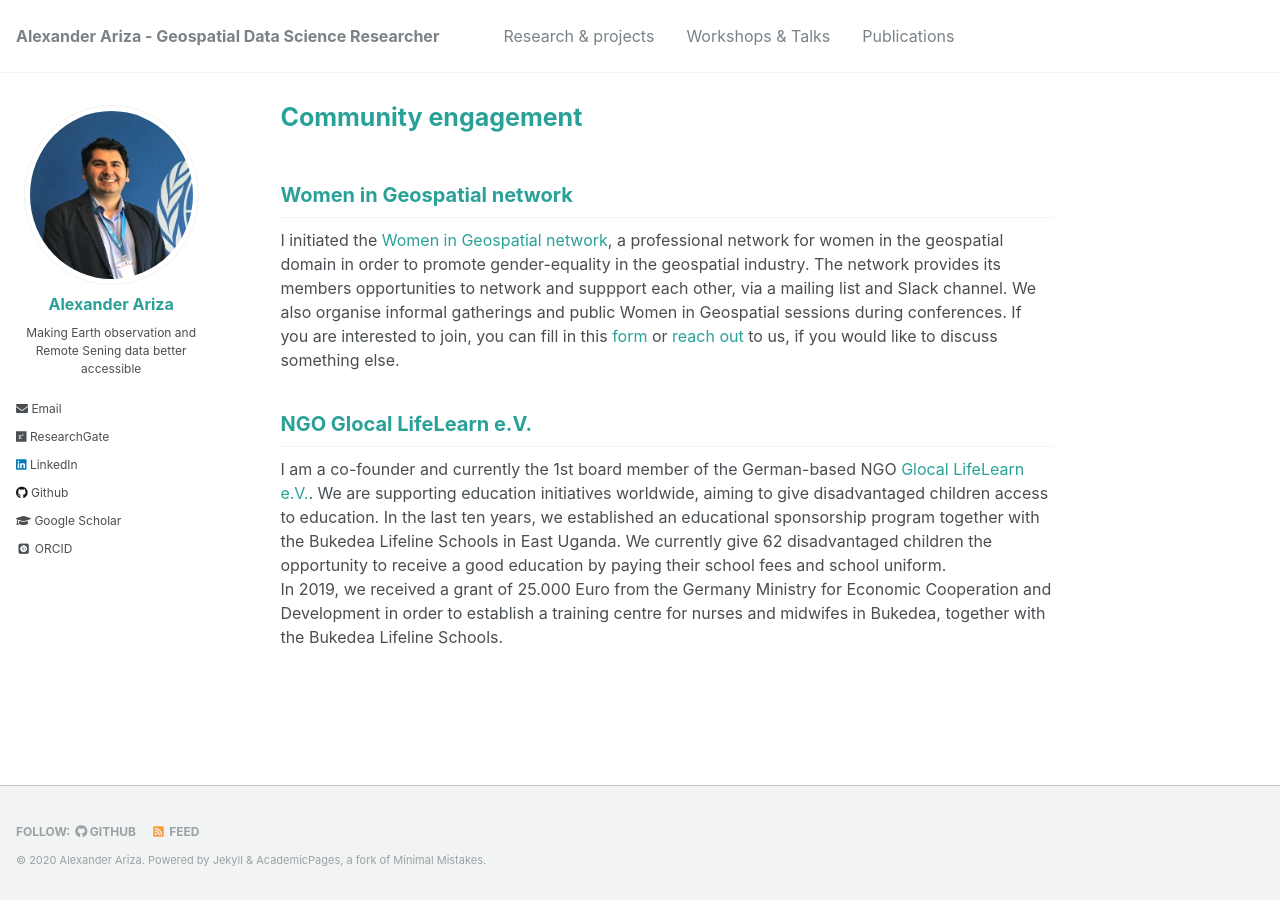
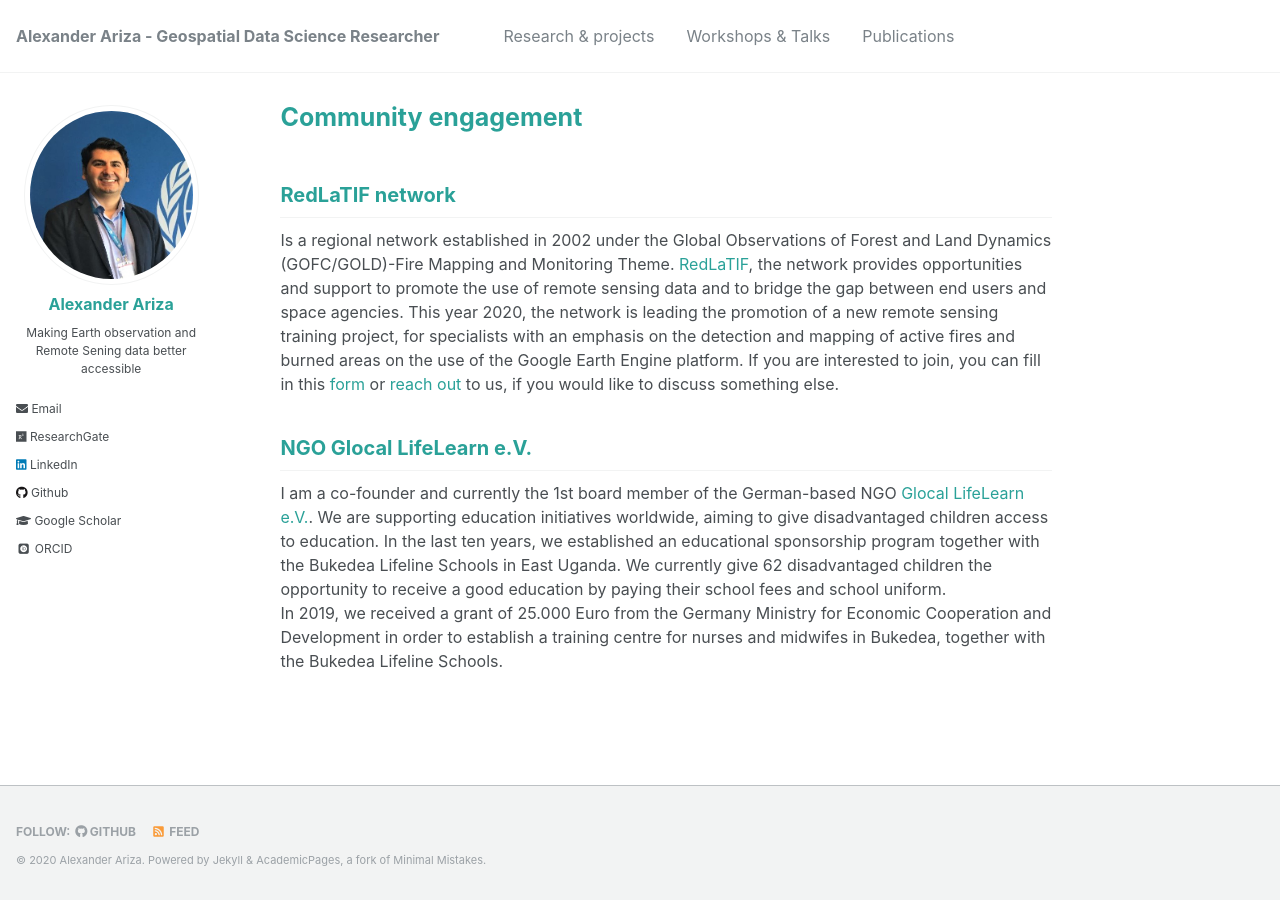
Before and after one commit to Alexanderariza/alexanderariza.github.io, a Jekyll site: the page built from _pages/engagement.md, in a window 1280 px wide. Built offline with Jekyll 4.4.1, drawn with Linux system fonts in a browser that asks for light colours; some web fonts are replaced.

Commit message:
Update engagement.md

```diff
--- a/_pages/engagement.md
+++ b/_pages/engagement.md
@@ -5,9 +5,9 @@ author_profile: true
 ---
 
 
-Women in Geospatial network
+RedLaTIF network
 ------
-I initiated the [Women in Geospatial network](https://twitter.com/geospatialwomen), a professional network for women in the geospatial domain in order to promote gender-equality in the geospatial industry. The network provides its members opportunities to network and suppport each other, via a mailing list and Slack channel. We also organise informal gatherings and public Women in Geospatial sessions during conferences. If you are interested to join, you can fill in this [form](https://bit.ly/womeningeospatial_signup) or [reach out](mailto:geospatialwomen@gmail.com) to us, if you would like to discuss something else.
+Is a regional network established in 2002 under the Global Observations of Forest and Land Dynamics (GOFC/GOLD)-Fire Mapping and Monitoring Theme. [RedLaTIF](https://gofcgold.org/regional-networks/red-latinoamerica-deteledeteccion-e-incendios-forestales-redlatif), the network provides opportunities and support to promote the use of remote sensing data and to bridge the gap between end users and space agencies. This year 2020, the network is leading the promotion of a new remote sensing training project, for specialists with an emphasis on the detection and mapping of active fires and burned areas on the use of the Google Earth Engine platform. If you are interested to join, you can fill in this [form](https://forms.gle/wSQGMQLXcWv9u2NY9) or [reach out](mailto:nicolasalejandromari@gmail.com) to us, if you would like to discuss something else.
 
 
 NGO Glocal LifeLearn e.V.
```
